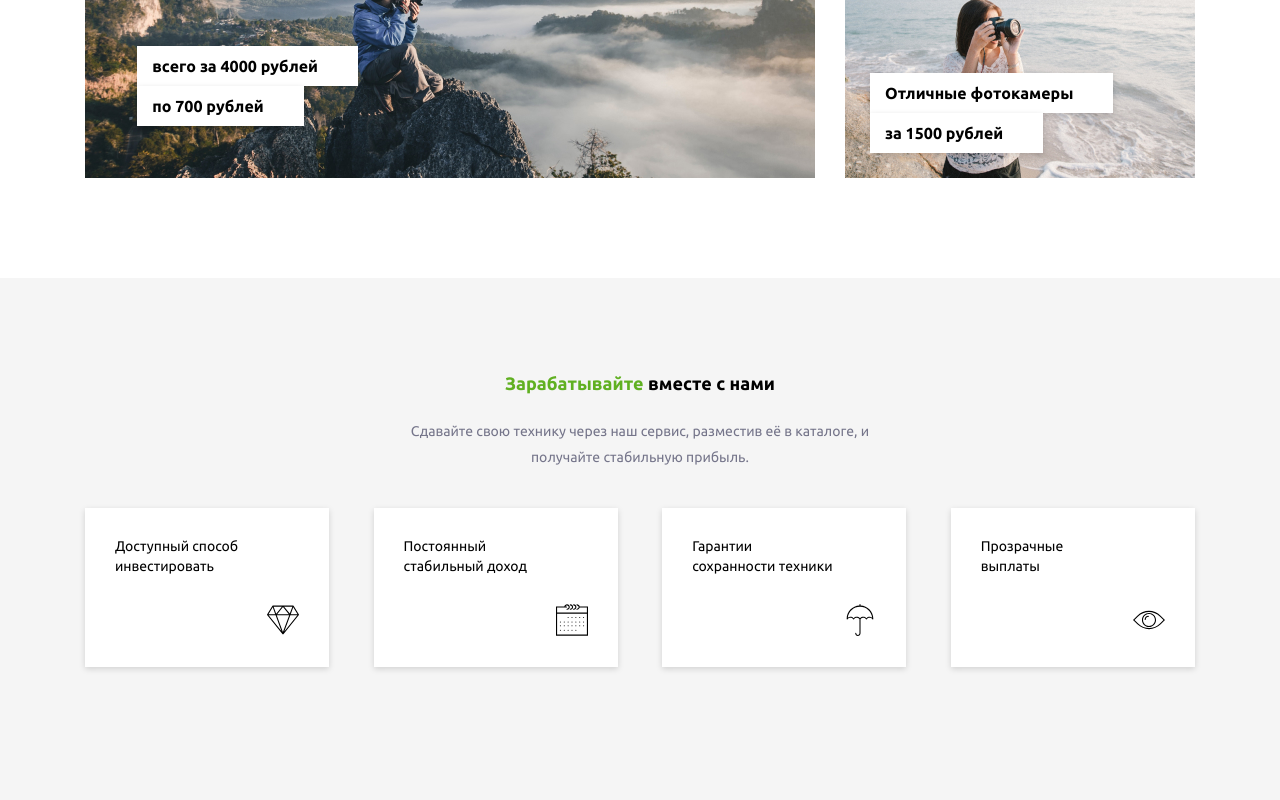
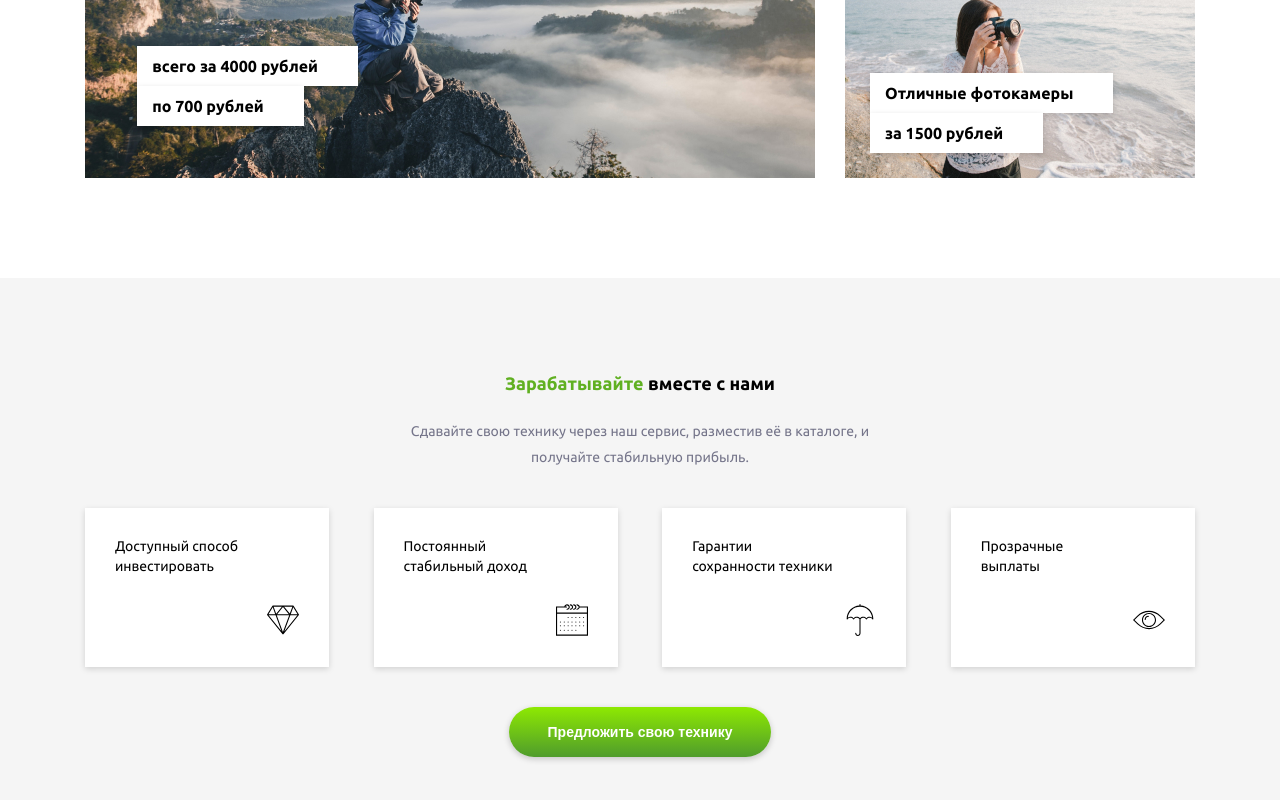
Before and after one commit to DevFariz/fotoprokat24, a React (Create React App) app: page / in a window 1280 px wide. Shown: the part 2267-3067 px from the top of the page. Built offline with nearby package versions, Linux system fonts and the light colour scheme.

Commit message:
fix: add forgotten button in earn with us section

```diff
--- a/src/components/earn-with-us/EarnWithUs.js
+++ b/src/components/earn-with-us/EarnWithUs.js
@@ -35,6 +35,9 @@ function EarnWithUs() {
         <div className="earn-with-us-items">
           {items}
         </div>
+        <div className="earn-with-us__btn-container">
+          <button className="earn-with-us__btn green-btn">Предложить свою технику</button>
+        </div>
       </div>
     </section>
   );
--- a/src/components/earn-with-us/EarnWithUs.scss
+++ b/src/components/earn-with-us/EarnWithUs.scss
@@ -53,4 +53,11 @@
     margin: 0 auto 38px;
     padding: 0 3px;
   }
+
+  &__btn{
+    padding: 17px 39px;
+    &-container{
+      @include flex-space-around;
+    }
+  }
 }
```
